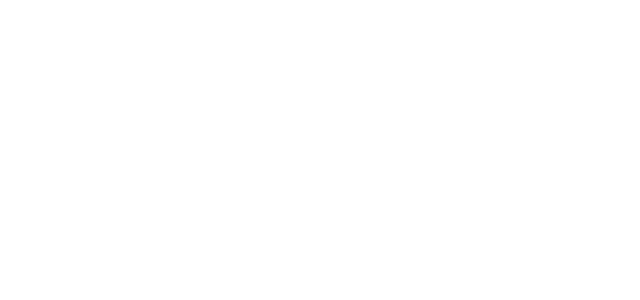
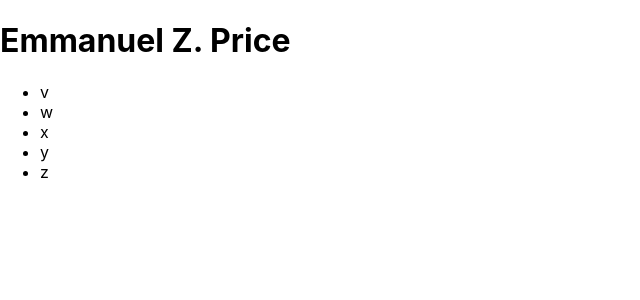
Before and after one commit to emansrazor/personal-site, a React (Create React App) app: page /#/ in a window 1280 px wide. Shown: the top 300 px of the page, without its empty margins (0-640 px from the left). Built offline with nearby package versions, Linux system fonts and the light colour scheme.

Commit message:
Add homepage

```diff
--- a/src/config/routes.js
+++ b/src/config/routes.js
@@ -1,10 +1,16 @@
 import Quotes from '../views/Quotes.js';
+import Home from '../views/Home.js';
 
 const routes = [
     {
         view: Quotes,
         path: '/selected-quotes',
         linkText: 'Selected Quotes'
+    },
+    {
+        view: Home,
+        path: '/',
+        linkText: 'EZP'
     }
 ];
 
--- /dev/null
+++ b/src/styles/Home.scss
@@ -0,0 +1,7 @@
+.Home {
+    .content {
+        display: flex;
+        justify-content: center;
+        align-items: center;
+    }
+}
--- a/src/views/Home.js
+++ b/src/views/Home.js
@@ -0,0 +1,18 @@
+import React from 'react';
+
+const Home = () => (
+    <div className="Home">
+        <div className="content">
+            <h1 className="name">Emmanuel Z. Price</h1>
+            <ul className="links">
+                <li>v</li>
+                <li>w</li>
+                <li>x</li>
+                <li>y</li>
+                <li>z</li>
+            </ul>
+        </div>
+    </div>
+);
+
+export default Home;
```
